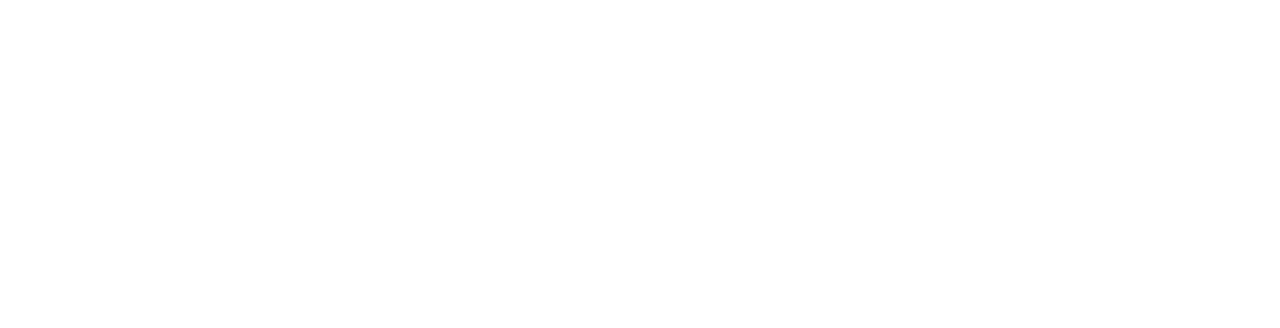
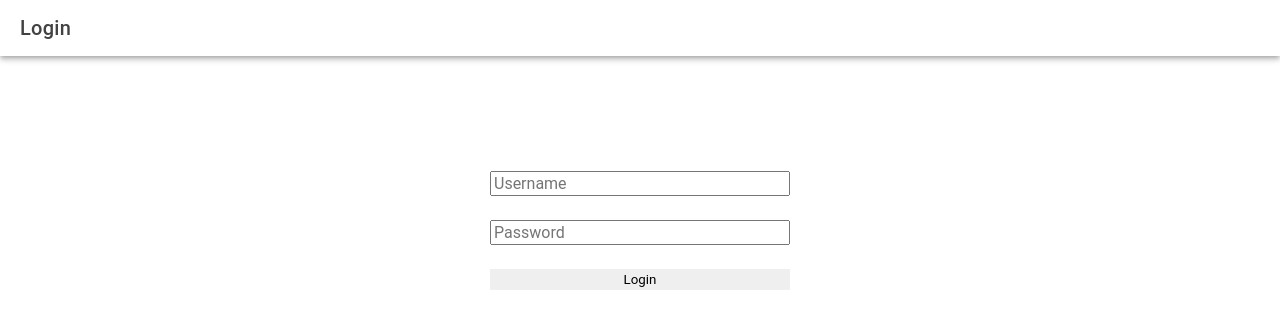
Before and after one commit to yanmad27/ionic-car-remote, a React (Vite) app: page /login in a window 1280 px wide. Shown: the top 328 px of the page. Built offline with nearby package versions, Linux system fonts and the light colour scheme.

Commit message:
add login page

```diff
--- a/src/App.tsx
+++ b/src/App.tsx
@@ -1,7 +1,6 @@
-import { Redirect, Route } from 'react-router-dom';
 import { IonApp, IonRouterOutlet, setupIonicReact } from '@ionic/react';
 import { IonReactRouter } from '@ionic/react-router';
-import Home from './pages/Home';
+import { Redirect, Route } from 'react-router-dom';
 
 /* Core CSS required for Ionic components to work properly */
 import '@ionic/react/css/core.css';
@@ -12,14 +11,16 @@ import '@ionic/react/css/structure.css';
 import '@ionic/react/css/typography.css';
 
 /* Optional CSS utils that can be commented out */
+import '@ionic/react/css/display.css';
+import '@ionic/react/css/flex-utils.css';
+import '@ionic/react/css/float-elements.css';
 import '@ionic/react/css/padding.css';
-import '@ionic/react/css/float-elements.css';
 import '@ionic/react/css/text-alignment.css';
 import '@ionic/react/css/text-transformation.css';
-import '@ionic/react/css/flex-utils.css';
-import '@ionic/react/css/display.css';
 
 /* Theme variables */
+import Home from 'src/pages/home';
+import LoginPage from 'src/pages/login';
 import './theme/variables.css';
 
 setupIonicReact();
@@ -28,11 +29,14 @@ const App: React.FC = () => (
   <IonApp>
     <IonReactRouter>
       <IonRouterOutlet>
-        <Route exact path="/home">
+        <Route exact path='/login'>
+          <LoginPage />
+        </Route>
+        <Route exact path='/home'>
           <Home />
         </Route>
-        <Route exact path="/">
-          <Redirect to="/home" />
+        <Route exact path='/'>
+          <Redirect to='/login' />
         </Route>
       </IonRouterOutlet>
     </IonReactRouter>
--- /dev/null
+++ b/src/components/login-form/index.css
@@ -0,0 +1,17 @@
+.login-form {
+    width: 100%;
+    max-width: 330px;
+    padding: 15px;
+    margin: auto;
+    margin-top: 100px;
+    display: flex;
+    flex-direction: column;
+    gap: 24px;
+}
+.login-form__input input {
+    width: 100%;
+}
+
+.login-form__button {
+    padding: 4px;
+}
--- /dev/null
+++ b/src/components/login-form/index.tsx
@@ -0,0 +1,26 @@
+import { useHistory } from 'react-router-dom';
+import './index.css';
+interface Props {}
+
+const LoginForm = (props: Props) => {
+	const history = useHistory();
+
+	const handleClick = () => {
+		console.log('LOG ~ :', 'login');
+		history.push('/home');
+	};
+	return (
+		<div className={'login-form'}>
+			<div className={'login-form__input'}>
+				<input type="text" placeholder={'Username'} />
+			</div>
+			<div className={'login-form__input'}>
+				<input type="password" placeholder={'Password'} />
+			</div>
+			<button className={'login-form__button'} onClick={handleClick}>
+				Login
+			</button>
+		</div>
+	);
+};
+export default LoginForm;
--- a/src/components/Remote.tsx
+++ b/src/components/remote/index.tsx
@@ -1,5 +1,5 @@
-import Button from '../elements/button/Button';
-import './Remote.css';
+import Button from 'src/elements/button/Button';
+import './index.css';
 
 interface Props {}
 
--- a/src/pages/Home.tsx
+++ b/src/pages/home/index.tsx
@@ -5,8 +5,8 @@ import {
   IonTitle,
   IonToolbar,
 } from '@ionic/react';
-import Remote from '../components/Remote';
-import './Home.css';
+import Remote from 'src/components/remote';
+import './index.css';
 
 const Home: React.FC = () => {
   return (
--- /dev/null
+++ b/src/pages/login/index.tsx
@@ -0,0 +1,31 @@
+import {
+  IonContent,
+  IonHeader,
+  IonPage,
+  IonTitle,
+  IonToolbar,
+} from '@ionic/react';
+import LoginForm from 'src/components/login-form';
+import './index.css';
+
+const LoginPage: React.FC = () => {
+  return (
+    <IonPage>
+      <IonHeader>
+        <IonToolbar>
+          <IonTitle>Login</IonTitle>
+        </IonToolbar>
+      </IonHeader>
+      <IonContent fullscreen>
+        <IonHeader collapse='condense'>
+          <IonToolbar>
+            <IonTitle size='large'>Login</IonTitle>
+          </IonToolbar>
+        </IonHeader>
+        <LoginForm />
+      </IonContent>
+    </IonPage>
+  );
+};
+
+export default LoginPage;
--- a/tsconfig.node.json
+++ b/tsconfig.node.json
@@ -5,5 +5,7 @@
         "moduleResolution": "Node",
         "allowSyntheticDefaultImports": true
     },
-  "include": ["vite.config.ts"]
+    "include": [
+        "vite.config.ts"
+    ]
 }
--- a/vite.config.ts
+++ b/vite.config.ts
@@ -1,16 +1,17 @@
-import legacy from '@vitejs/plugin-legacy'
-import react from '@vitejs/plugin-react'
-import { defineConfig } from 'vite'
+import legacy from '@vitejs/plugin-legacy';
+import react from '@vitejs/plugin-react';
+import { resolve } from 'path';
+import { defineConfig } from 'vite';
 
 // https://vitejs.dev/config/
 export default defineConfig({
-  plugins: [
-    react(),
-    legacy()
-  ],
-  test: {
-    globals: true,
-    environment: 'jsdom',
-    setupFiles: './src/setupTests.ts',
-  }
-})
+	plugins: [react(), legacy()],
+	resolve: {
+		alias: [{ find: 'src', replacement: resolve(__dirname, 'src') }],
+	},
+	test: {
+		globals: true,
+		environment: 'jsdom',
+		setupFiles: './src/setupTests.ts',
+	},
+});
```
Also changed, not shown: tsconfig.json (+21 -4 lines), src/components/remote/index.css (renamed from src/components/Remote.css), src/pages/home/index.css (added), src/pages/login/index.css (added), 1 other file (tests, documents, lock files or other folders). Lines whose indentation alone changed are shown as unchanged.
